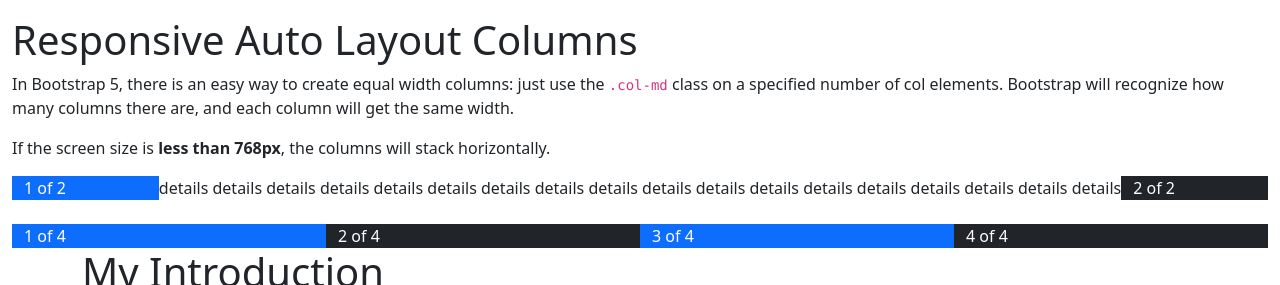
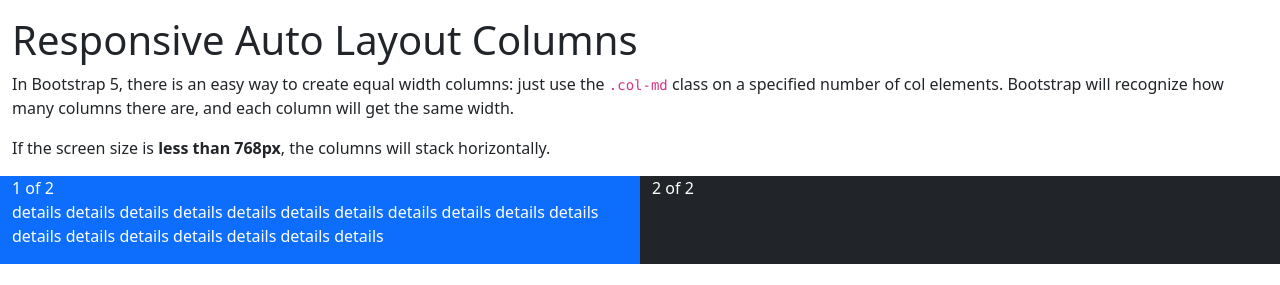
Before and after one commit to jethanlee/Webprog-CF251-HTML-Lessons, a plain HTML site: page introduction/index.html in a window 1280 px wide. Shown: the top 285 px of the page. Drawn offline with nearby package versions, Linux system fonts and the light colour scheme.

Commit message:
Refactor column layout in introduction/index.html
Reorganize column structure and add details paragraph.

```diff
--- a/introduction/index.html
+++ b/introduction/index.html
@@ -21,16 +21,17 @@
         If the screen size is <strong>less than 768px</strong>, the columns will stack horizontally.
     </p>
 
-    <div class="container-fluid">
-        <div class="row">
-            <div class="col-md bg-primary text-white">1 of 2</div>
+  <div class="row">
+    <div class="col-md bg-primary text-white">
+        1 of 2
+        <p>
             details details details details details details
             details details details details details details
             details details details details details details
-            <div class="col-md bg-dark text-white">2 of 2</div>
-        </div>
+        </p>
     </div>
-
+    <div class="col-md bg-dark text-white">2 of 2</div>
+</div>
     <br>
 
     <div class="container-fluid">
```
